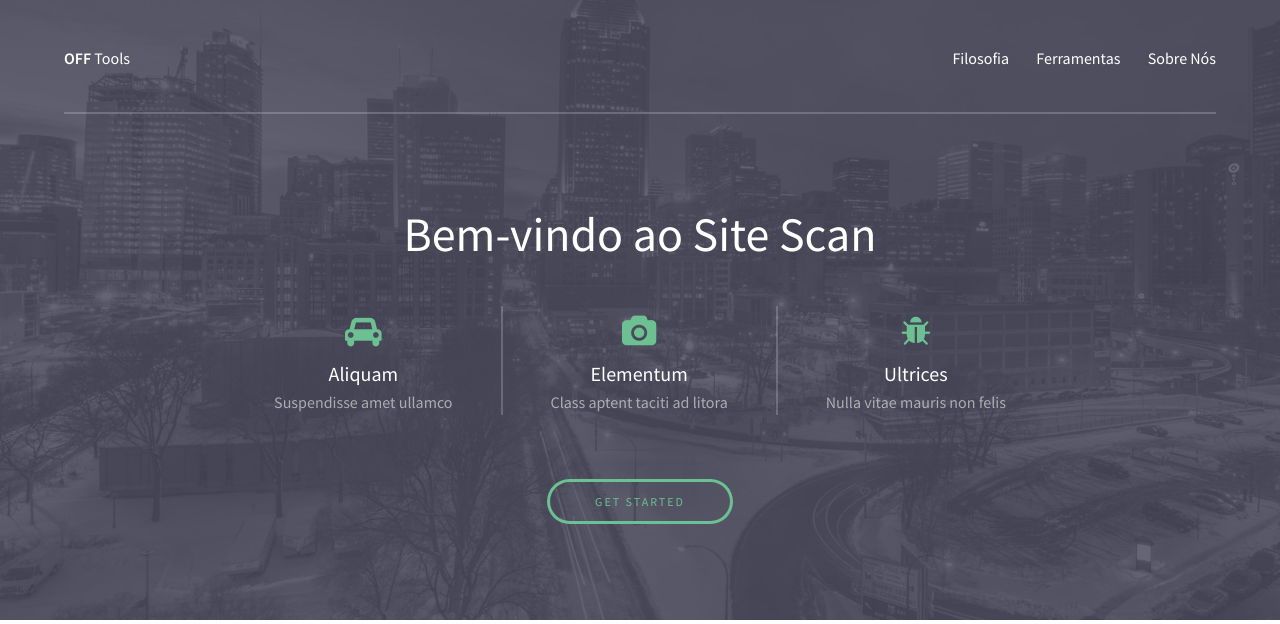
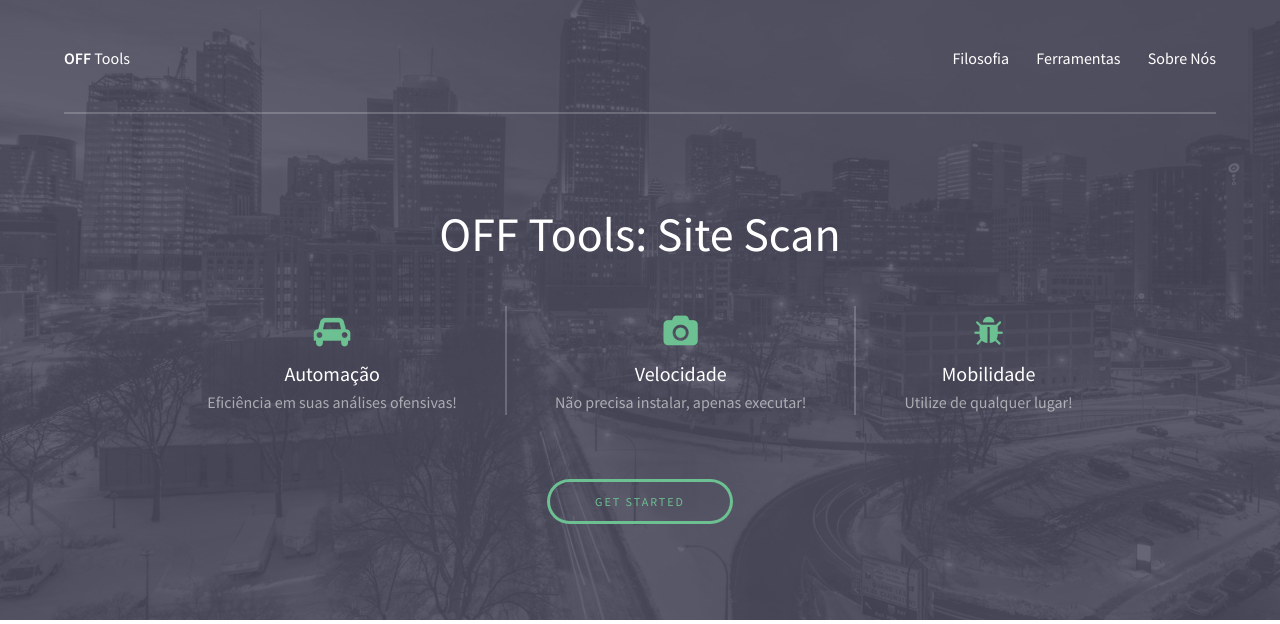
Before and after one commit to Off-Tools/site-scan, a Django app: page / in a window 1280 px wide. Shown: the top 624 px of the page. Run offline with Django 3.2, Linux system fonts and the light colour scheme.

Commit message:
legend_of_icons

```diff
--- a/templates/index.html
+++ b/templates/index.html
@@ -26,27 +26,27 @@
 			<section id="banner">
 				<div class="inner">
 					<header>
-						<h1>Bem-vindo ao Site Scan</h1>
+						<h1>OFF Tools: Site Scan</h1>
 					</header>
 
 					<div class="flex ">
 
 						<div>
 							<span class="icon fa-car"></span>
-							<h3>Aliquam</h3>
-							<p>Suspendisse amet ullamco</p>
+							<h3>Automação</h3>
+							<p>Eficiência em suas análises ofensivas!</p>
 						</div>
 
 						<div>
 							<span class="icon fa-camera"></span>
-							<h3>Elementum</h3>
-							<p>Class aptent taciti ad litora</p>
+							<h3>Velocidade</h3>
+							<p>Não precisa instalar, apenas executar!</p>
 						</div>
 
 						<div>
 							<span class="icon fa-bug"></span>
-							<h3>Ultrices</h3>
-							<p>Nulla vitae mauris non felis</p>
+							<h3>Mobilidade</h3>
+							<p>Utilize de qualquer lugar!</p>
 						</div>
 
 					</div>
```
